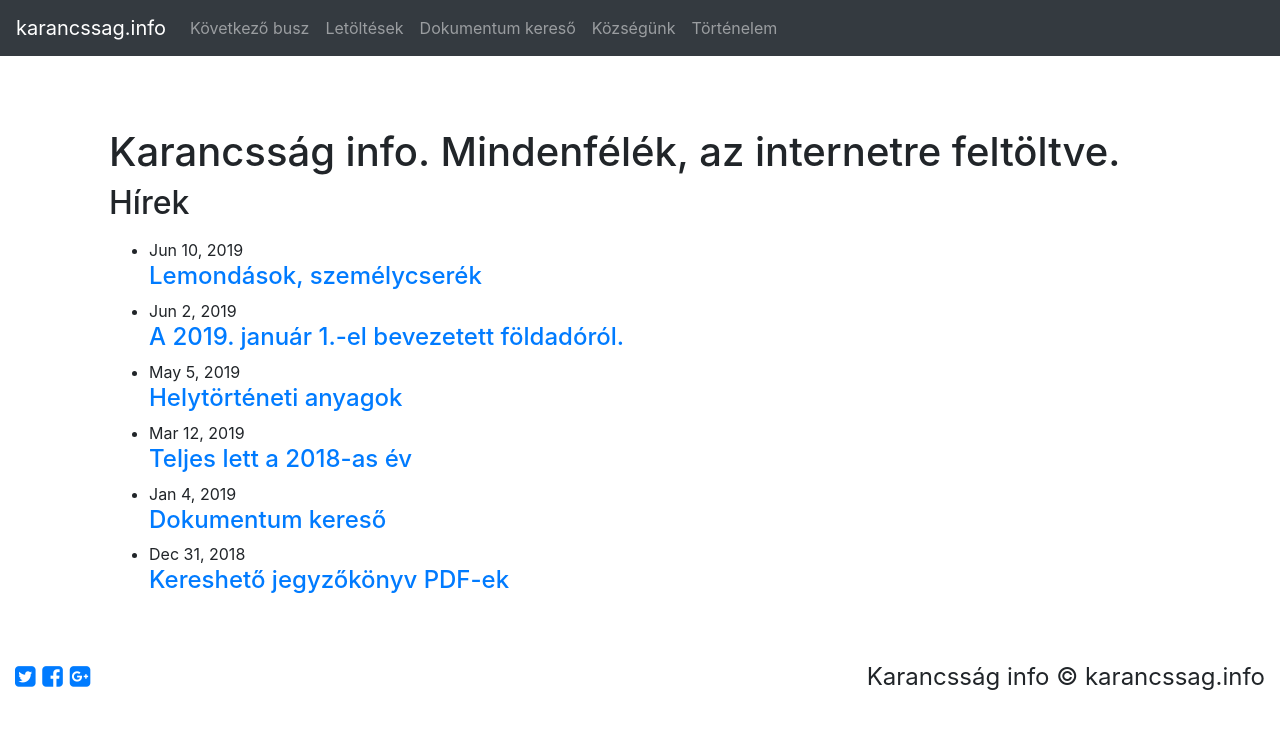
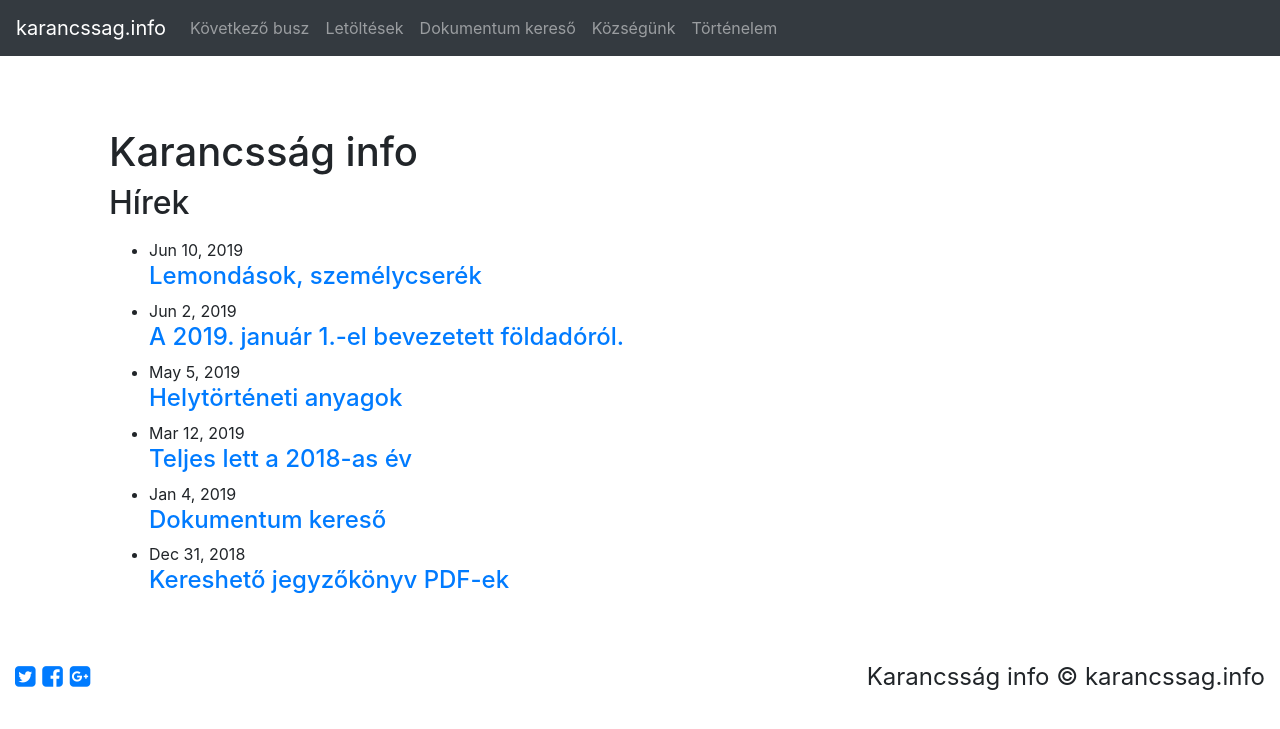
Before and after one commit to karancssag-info/karancssag.info, a Jekyll site: the page built from index.html, in a window 1280 px wide. Shown: the top 729 px of the page. Built offline with Jekyll 4.4.1, drawn with Linux system fonts in a browser that asks for light colours; nearby versions of some CDN libraries.

Commit message:
config mod

```diff
--- a/_config.yml
+++ b/_config.yml
@@ -10,7 +10,7 @@ host: 0.0.0.0
 title: karancssag.info
 email: info@karancssag.info
 description: > # this means to ignore newlines until "baseurl:"
-  Karancsság info. Mindenfélék, az internetre feltöltve.
+  Karancsság info
 keywords: > # this means to ignore newlines until "baseurl:"
   Karancsság, információ, közérdekű, önkormányzat
 baseurl: "" # the subpath of your site, e.g. /blog
```
